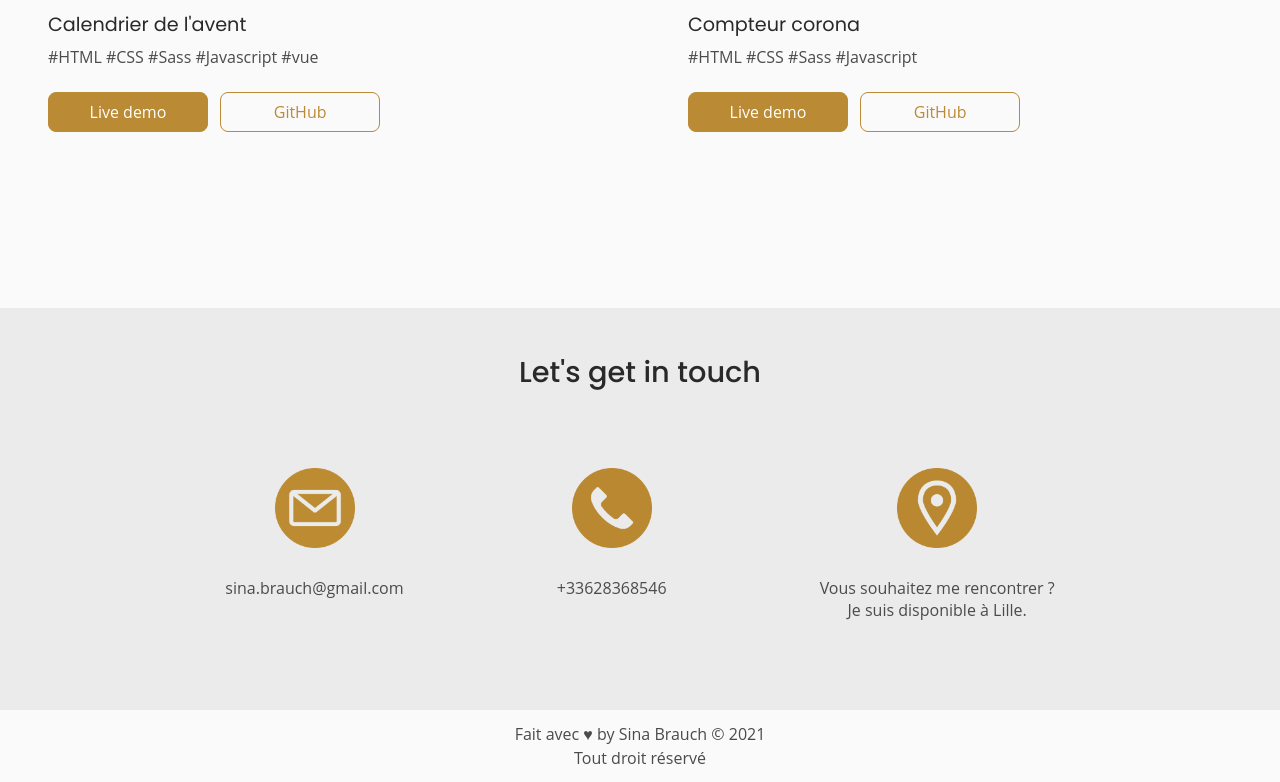
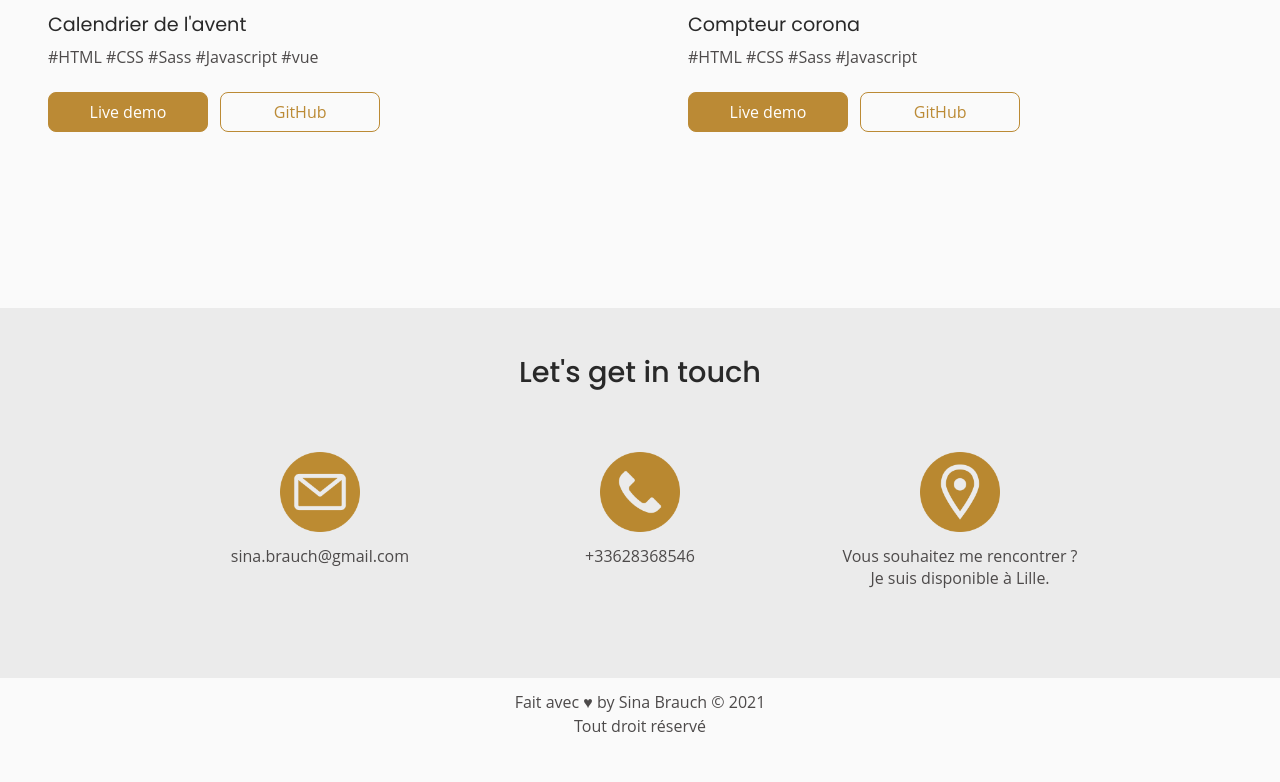
Before and after one commit to SButterbluemchen/My-CV-2021, a website built with Parcel: page index.html in a window 1280 px wide. Shown: the part 5626-6408 px from the top of the page. After the commit the page ends 6376 px from the top, so only its background shows below. Built offline with nearby package versions, Linux system fonts and the light colour scheme.

Commit message:
favicon added, small typo and picture adaptions

```diff
--- a/index.html
+++ b/index.html
@@ -6,7 +6,7 @@
   <meta name="viewport" content="width=device-width, initial-scale=1.0">
   <title>Curriculum vitae de Sina Brauch</title>
   <link rel="stylesheet" href="stylesheets/main.css">
-  <link rel="icon" type="image/x-icon" href="img/icon.png">
+  <link rel="icon" type="image/x-icon" href="icon.png">
     <!-- Fonts -->
     <link rel="preconnect" href="https://fonts.googleapis.com">
     <link rel="preconnect" href="https://fonts.gstatic.com" crossorigin>
@@ -308,7 +308,7 @@
         <figure>
           <img src="img/email-logo.png" alt="email">
         </figure>
-        <p>sina.brauch@gmail.com</p>
+        <p><a href="mailto:sina.brauch@gmail.com">sina.brauch@gmail.com</a></p>
       </div>
       <div>
         <figure>
--- a/stylesheets/pages/_home.scss
+++ b/stylesheets/pages/_home.scss
@@ -266,7 +266,7 @@
 
 .contact-section {
   @include flex-wrap(wrap, center);
-  gap: 10%;
+  gap: 3em;
   text-align: center;
   padding: 3em 0em;
   div {
@@ -275,8 +275,10 @@
     align-items: center;
     figure {
       width: 3em;
+      margin: 0em;
       @include media(tablet) {
         width: 5em;
+        margin: 0em 6em;
       }
       img {
         width: 100%;
```
Also changed, not shown: icon.png (renamed from img/icon.png), stylesheets/main.css, 1 other file.
